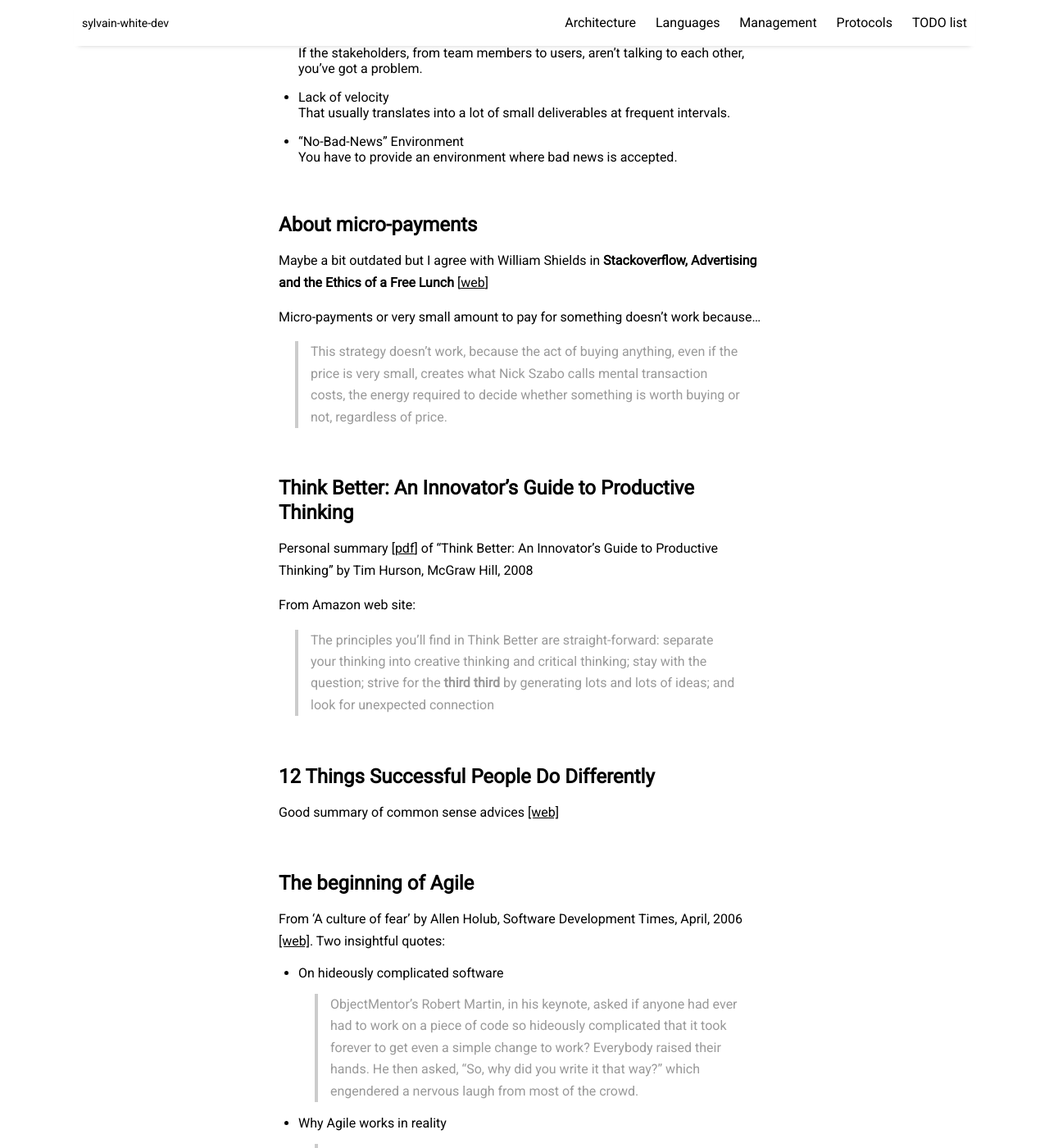
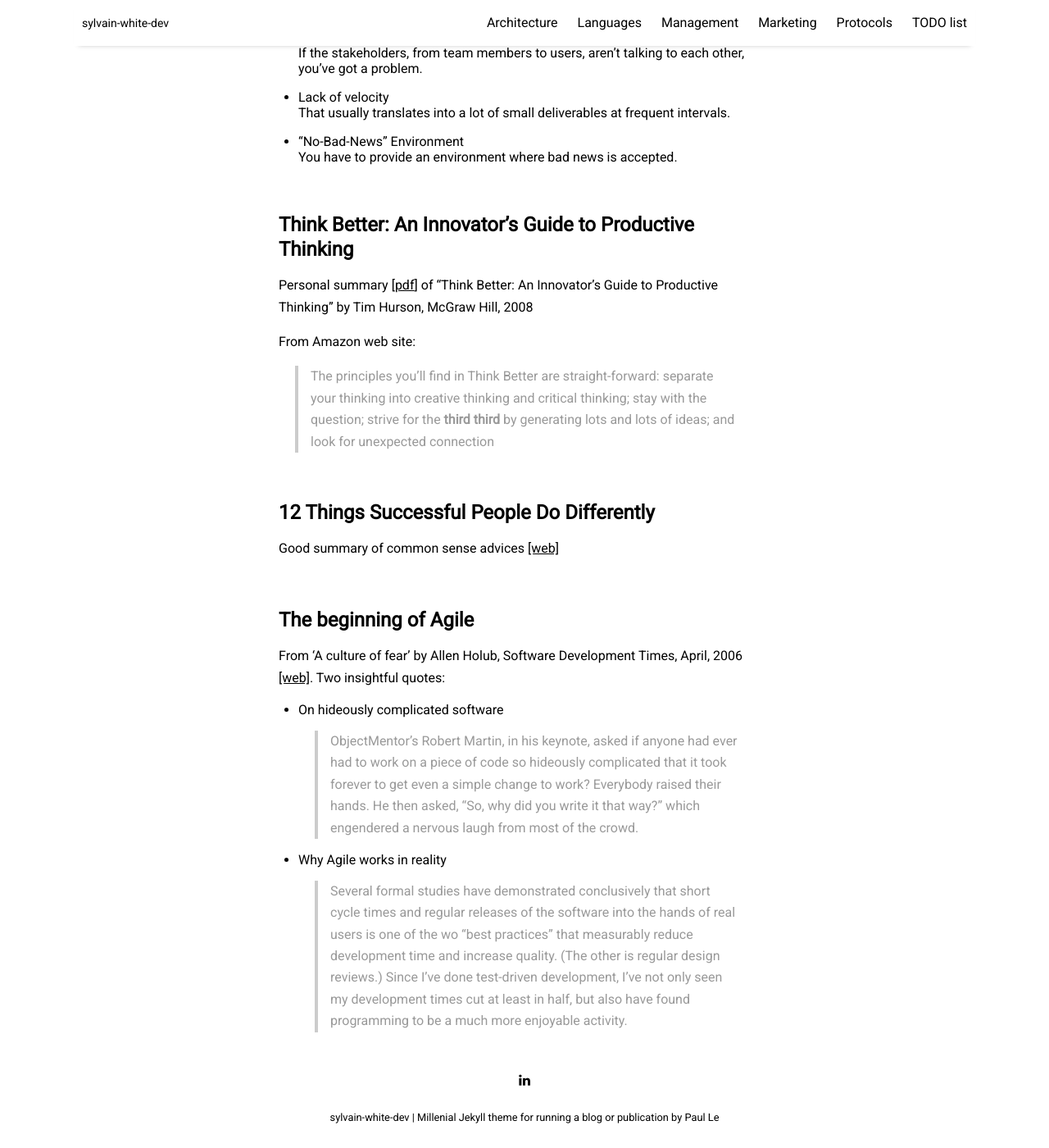
Before and after one commit to sylvainwhite/sylvain-white-dev, a Jekyll site: the page built from pages/management.md, in a window 1280 px wide and 1400 px high, scrolled down 2036 px. Shown: the whole window at 82% size. Built offline with Jekyll 4.4.1, drawn with Linux system fonts in a browser that asks for light colours; nearby versions of some CDN libraries; some of the changed text lies outside the part shown.

Commit message:
Add marketing page

```diff
--- a/_data/settings.yml
+++ b/_data/settings.yml
@@ -10,6 +10,7 @@
 - {name: 'Architecture', folder: 'pages', file: 'architecture.html'}
 - {name: 'Languages', folder: 'pages', file: 'languages.html'}
 - {name: 'Management', folder: 'pages', file: 'management.html'}
+- {name: 'Marketing', folder: 'pages', file: 'marketing.html'}
 - {name: 'Protocols', folder: 'pages', file: 'protocols.html'}
 - {name: 'TODO list', folder: 'pages', file: 'technicalToDoList.html'}
 
--- a/pages/management.md
+++ b/pages/management.md
@@ -84,16 +84,6 @@
 
 <br/>
 
-## About micro-payments
-
-Maybe a bit outdated but I agree with William Shields in **Stackoverflow, Advertising and the Ethics of a Free Lunch** [[web](http://www.cforcoding.com/2009/10/stackoverflow-advertising-and-ethics-of.html){:target="_blank"}]
-
-Micro-payments or very small amount to pay for something doesn't work because...
-
-> This strategy doesn't work, because the act of buying anything, even if the price is very small, creates what Nick Szabo calls mental transaction costs, the energy required to decide whether something is worth buying or not, regardless of price.
-
-<br/>
-
 ## Think Better: An Innovator's Guide to Productive Thinking
 
 Personal summary [[pdf]({{ site.github.url }}/resources/summaryThinkBetter-protected.pdf){:target="_blank"}] of "Think Better: An Innovator's Guide to Productive Thinking"
@@ -120,14 +110,3 @@
 * Why Agile works in reality
 > Several formal studies have demonstrated conclusively that short cycle times and regular releases of the software into the hands of real users is one of the wo “best practices” that measurably reduce development time and increase quality. (The other
 is regular design reviews.) Since I've done test-driven development, I've not only seen my development times cut at least in half, but also have found programming to be a much more enjoyable activity.
-
-<br/>
-
-## Marketing for Geeks
-
-Very good analysis by Eric Sink of the book 'The 22 Immutable Laws of Marketing'
-[[web]](https://ericsink.com/Immutable_Laws.pdf){:target="_blank"}
-
-> **Eric Sink**: The book is one of my favorites. [...] For each of the 22 laws, I will summarize the main point and draw a connection to the software industry.
-
-Pdf version with highlighted quotes I found most interesting [[pdf]({{ site.github.url }}/resources/marketingForGeeks.pdf){:target="_blank"}]
```
Also changed, not shown: pages/marketing.md (added, +26 -0 lines).
